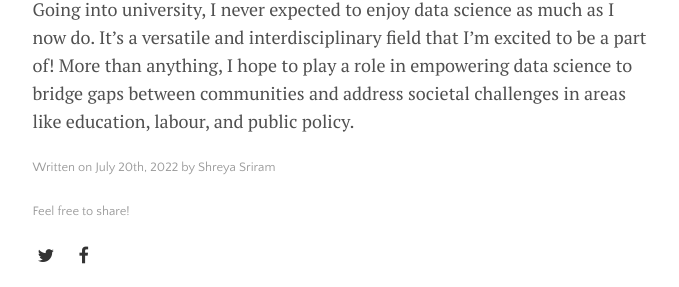
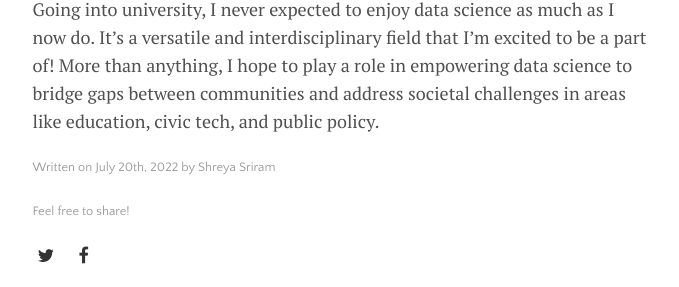
Before and after one commit to shreyasriram4/shreyasriram4.github.io, a Jekyll site: the page built from _posts/2022-07-20-about-me.md, in a window 1280 px wide. Shown: the part 1084-1371 px from the top of the page, without its empty margins (300-979 px from the left). Built offline with Jekyll 4.4.1, drawn with Linux system fonts in a browser that asks for light colours.

Commit message:
Update 2022-07-20-about-me.md

```diff
--- a/_posts/2022-07-20-about-me.md
+++ b/_posts/2022-07-20-about-me.md
@@ -11,4 +11,4 @@ Hi there! I'm Shreya, and I'm a fourth year Data Science & Analytics student at
 
 Over the years, I've forged a solid foundation in Python and R, and am avidly working on building expertise in SQL. I've worked on several projects in data visualisation, machine learning, and have dabbled in deep learning through some really interesting projects in NLP. As my graduation date nears, I've been spending my free time learning more about database systems, model deployment, and web development - though I 100% can't say that I'm an expert yet.
 
-Going into university, I never expected to enjoy data science as much as I now do. It's a versatile and interdisciplinary field that I'm excited to be a part of! More than anything, I hope to play a role in empowering data science to bridge gaps between communities and address societal challenges in areas like education, labour, and public policy.
+Going into university, I never expected to enjoy data science as much as I now do. It's a versatile and interdisciplinary field that I'm excited to be a part of! More than anything, I hope to play a role in empowering data science to bridge gaps between communities and address societal challenges in areas like education, civic tech, and public policy.
```
